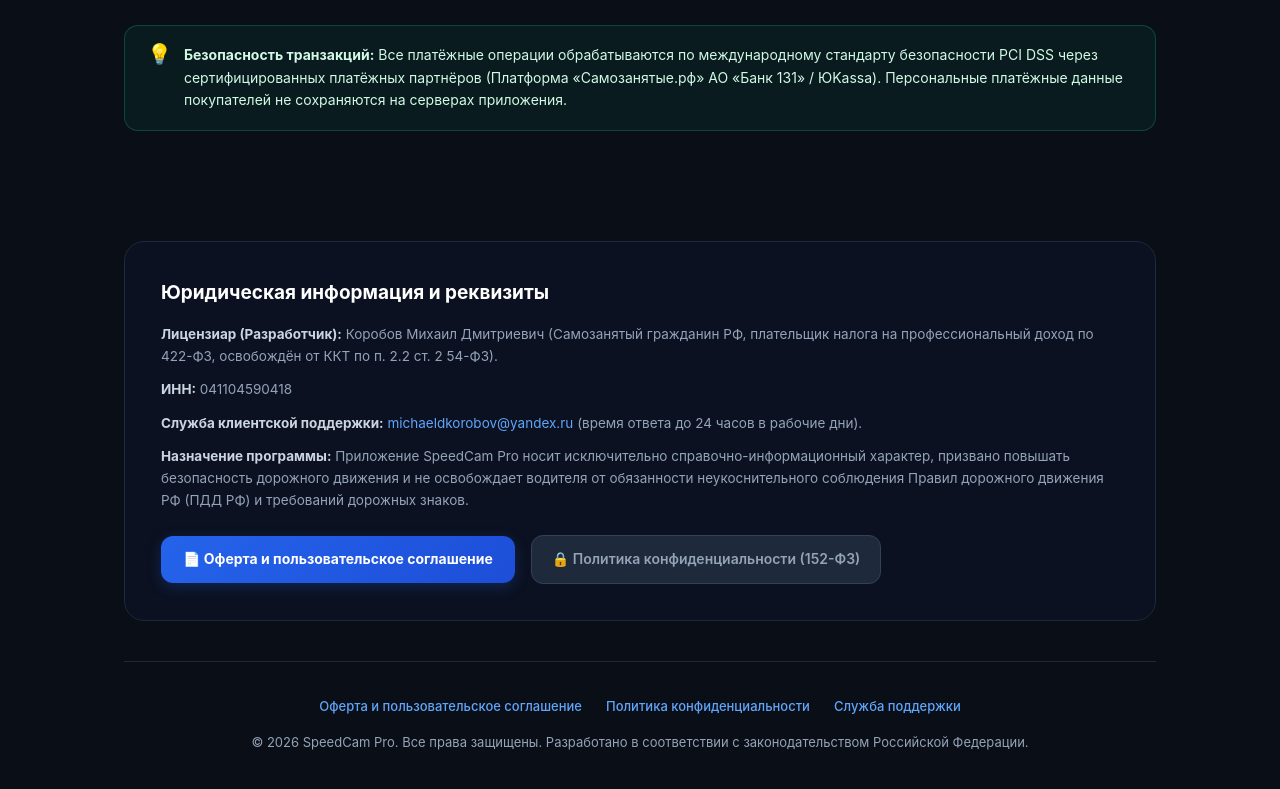
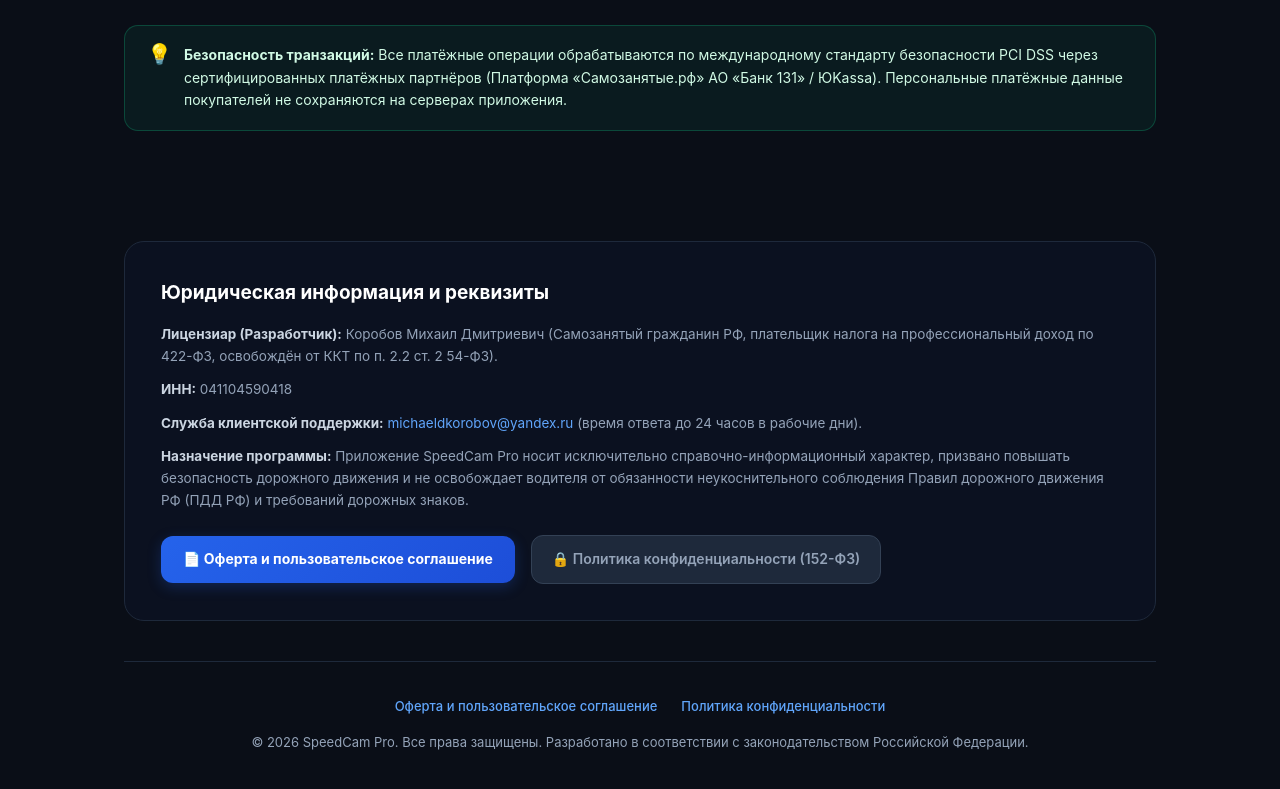
Before and after one commit to Mishakorobov/Mishakorobov.github.io, a plain HTML site: page index.html in a window 1280 px wide. Shown: the part 3241-4030 px from the top of the page. Drawn offline with Linux system fonts and the light colour scheme.

Commit message:
chore(site): remove support link button from footer navigation

```diff
--- a/index.html
+++ b/index.html
@@ -768,7 +768,6 @@
             <div class="footer-nav">
                 <a href="terms.html">Оферта и пользовательское соглашение</a>
                 <a href="privacy.html">Политика конфиденциальности</a>
-                <a href="mailto:michaeldkorobov@yandex.ru">Служба поддержки</a>
             </div>
             <p>© 2026 SpeedCam Pro. Все права защищены. Разработано в соответствии с законодательством Российской Федерации.</p>
         </footer>
```
Also changed, not shown: speedcam/index.html (+0 -1 lines).
